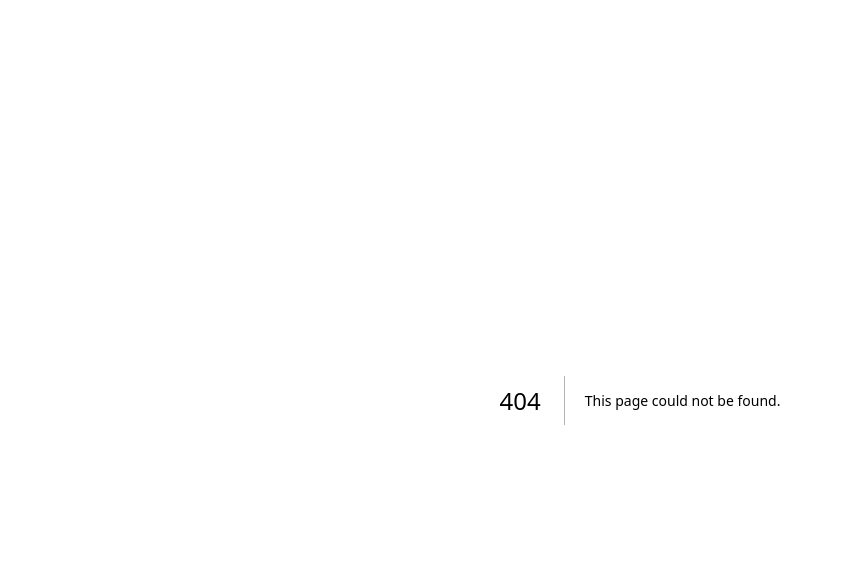
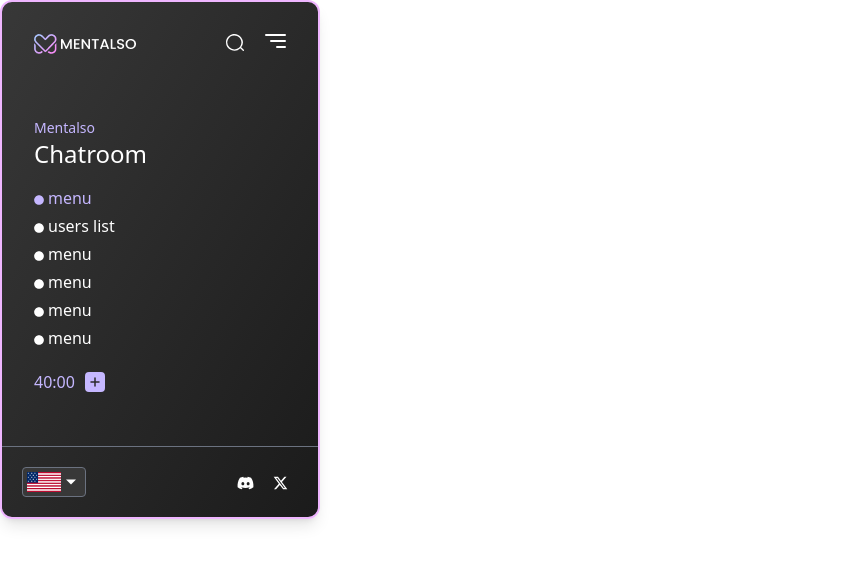
Before and after one commit to zahra-hsb/chatroom, a Next.js app: page /component/Sidebar in a window 1280 px wide. Before the commit this address had no page. Shown: the top 564 px of the page, without its empty margins (0-843 px from the left). Built offline with nearby package versions, Linux system fonts and the light colour scheme.

Commit message:
sidebar component created

```diff
--- /dev/null
+++ b/pages/component/Sidebar/index.jsx
@@ -0,0 +1,98 @@
+import Image from "next/image"
+import Link from "next/link"
+import { FaCircle } from "react-icons/fa"
+import { IoMdArrowDropdown } from "react-icons/io"
+import Logo from "@/public/logo/Logo1.png"
+import flag from "@/public/img/flag-Stars-and-Stripes-May-1-1795.webp"
+
+const Sidebar = () => {
+
+    const menu = [
+        { title: 'menu', url: '#', isActive: true },
+        { title: 'users list', url: '#', isActive: false },
+        { title: 'menu', url: '#', isActive: false },
+        { title: 'menu', url: '#', isActive: false },
+        { title: 'menu', url: '#', isActive: false },
+        { title: 'menu', url: '#', isActive: false },
+      ]
+    return (
+        <>
+            <div className="lg:w-1/4 shadow-lg sm:w-1/2 border-2 border-[#efb6ff] rounded-xl h-full bg-gradient-to-br from-[#383838] to-[#1b1b1b] flex flex-col justify-between">
+                <div className="w-full flex justify-between p-8">
+                    <Image src={Logo} alt="logo" />
+                    <div className="flex gap-5">
+
+                        {/* search */}
+                        <svg width="20" className="cursor-pointer" height="17" viewBox="0 0 18 17" fill="none" xmlns="http://www.w3.org/2000/svg">
+                            <path fill-rule="evenodd" clip-rule="evenodd" d="M5.167 16.04A8.328 8.328 0 0 1 0 8.373C-.02 4.758 2.315 1.543 5.778.416 9.24-.712 13.04.506 15.183 3.43a8.276 8.276 0 0 1-.008 9.808l2.625 2.604a.674.674 0 0 1 0 .959.687.687 0 0 1-.966 0l-2.543-2.523a8.443 8.443 0 0 1-9.124 1.76zm5.924-1.21a6.981 6.981 0 0 0 4.34-6.457h-.037c-.005-3.834-3.126-6.947-6.99-6.972a7.037 7.037 0 0 0-6.509 4.305A6.942 6.942 0 0 0 3.42 13.32a7.076 7.076 0 0 0 7.672 1.512z" fill="#fff" />
+                        </svg>
+                        {/* menu */}
+                        <svg width="21" className="cursor-pointer" height="14" viewBox="0 0 21 14" fill="none" xmlns="http://www.w3.org/2000/svg">
+                            <rect width="21" height="2" rx="1" fill="#fff" />
+                            <rect x="5" y="6" width="16" height="2" rx="1" fill="#fff" />
+                            <rect x="11" y="12" width="10" height="2" rx="1" fill="#fff" />
+                        </svg>
+                    </div>
+
+
+
+
+                </div>
+                <div className="text-white p-8">
+                    <h3 className="text-sm text-[#C5B7FF]">Mentalso</h3>
+                    <h3 className="text-2xl mb-5">Chatroom</h3>
+                    <ul className="flex flex-col gap-2">
+                        {menu.map((item, index) => (
+                            <>
+                                <li key={index} className={`${item.isActive && 'text-[#C5B7FF] '} hover:text-[#C5B7FF] flex items-center justify-start gap-1`}>
+                                    <div className="flex flex-col items-center gap-[1px]">
+                                        <FaCircle size={10} />
+                                        {/* <FaCircle size={4} />
+                      <FaCircle size={4} />
+                      <FaCircle size={4} />
+                      <FaCircle size={4} /> */}
+                                    </div>
+                                    <Link className="-mt-1 font-thin" href={item.url}>{item.title}</Link>
+                                </li>
+                            </>
+                        ))}
+                    </ul>
+                    <div className="flex gap-2 my-5">
+                        <p className="text-[#C5B7FF]">40:00</p>
+                        <Link href={'#'}>
+                            {/* plus */}
+                            <svg width="24" height="24" viewBox="0 0 24 24" fill="none" xmlns="http://www.w3.org/2000/svg">
+                                <path fill-rule="evenodd" clip-rule="evenodd" d="M6 2h12a4 4 0 0 1 4 4v12a4 4 0 0 1-4 4H6a4 4 0 0 1-4-4V6a4 4 0 0 1 4-4zm6.75 10.75H16a.75.75 0 0 0 0-1.5h-3.25V8a.75.75 0 0 0-1.5 0v3.25H8a.75.75 0 0 0 0 1.5h3.25V16a.75.75 0 0 0 1.5 0v-3.25z" fill="#C5B7FF" />
+                            </svg>
+                        </Link>
+                    </div>
+
+                </div>
+
+
+                <div className="p-5 flex w-full items-center justify-between border-t border-t-gray-500">
+                    <div className="flex bg-[#383838] p-1 rounded cursor-pointer border border-gray-500 active:bg-[#484848] hover:bg-[#414141]">
+                        <Image src={flag} alt="lang" width={34} />
+                        <IoMdArrowDropdown className="cursor-pointer" size={20} fill="white" />
+                    </div>
+                    <div className="flex">
+                        {/* discord */}
+                        <Link href={'#'}>
+                            <svg width="35" height="25" viewBox="0 0 30 22" fill="none" xmlns="http://www.w3.org/2000/svg">
+                                <path d="M19.852 6.912A11.294 11.294 0 0 0 17.002 6a.043.043 0 0 0-.046.022 8.43 8.43 0 0 0-.355.751 10.343 10.343 0 0 0-3.2 0 7.711 7.711 0 0 0-.36-.75.045.045 0 0 0-.046-.023c-1 .177-1.957.488-2.85.91a.041.041 0 0 0-.019.017c-1.815 2.796-2.312 5.522-2.068 8.215a.05.05 0 0 0 .018.033 11.48 11.48 0 0 0 3.496 1.822.045.045 0 0 0 .049-.017c.27-.379.51-.778.715-1.199a.046.046 0 0 0-.024-.063 7.548 7.548 0 0 1-1.092-.537.047.047 0 0 1-.005-.077c.074-.056.147-.115.217-.175a.043.043 0 0 1 .046-.006c2.29 1.078 4.771 1.078 7.035 0a.042.042 0 0 1 .046.006c.07.06.144.119.218.175.025.02.023.06-.004.077-.349.21-.712.388-1.093.536a.047.047 0 0 0-.024.064c.21.42.45.82.715 1.199.011.016.03.023.05.017a11.44 11.44 0 0 0 3.5-1.822.047.047 0 0 0 .019-.033c.292-3.113-.49-5.817-2.07-8.214a.036.036 0 0 0-.018-.017zm-7.174 6.591c-.69 0-1.258-.653-1.258-1.454 0-.802.557-1.455 1.258-1.455.707 0 1.27.659 1.258 1.455 0 .801-.557 1.454-1.258 1.454zm4.652 0c-.69 0-1.258-.653-1.258-1.454 0-.802.557-1.455 1.258-1.455.707 0 1.27.659 1.259 1.455 0 .801-.552 1.454-1.259 1.454z" fill="#fff" />
+                            </svg>
+                        </Link>
+                        {/* twitter */}
+                        <Link href={'#'}>
+                            <svg width="35" height="25" viewBox="0 0 30 22" fill="none" xmlns="http://www.w3.org/2000/svg">
+                                <path d="M18.45 6h1.84l-4.02 4.66L21 17h-3.703l-2.9-3.845L11.078 17H9.237l4.3-4.984L9 6h3.797l2.622 3.515L18.45 6zm-.645 9.883h1.02l-6.582-8.825h-1.094l6.656 8.825z" fill="#fff" />
+                            </svg>
+                        </Link>
+                    </div>
+                </div>
+            </div>
+        </>
+    )
+}
+
+export default Sidebar
--- a/pages/index.js
+++ b/pages/index.js
@@ -1,36 +1,18 @@
 import Image from "next/image";
-import Logo from "@/public/logo/Logo1.png"
-import flag from "@/public/img/flag-Stars-and-Stripes-May-1-1795.webp"
+
 import { IoMdArrowDropdown } from "react-icons/io";
+import Link from "next/link";
+import { FaCircle } from "react-icons/fa";
+import Sidebar from "./component/Sidebar";
 
 
 export default function Home() {
+
+
   return (
     <>
       <section className="bg-main bg-cover h-screen w-full p-14">
-        <div className="lg:w-1/3 sm:w-1/2 border-2 border-white rounded-xl p-5 h-full bg-gradient-to-br from-slate-700 to-black">
-          <div>
-            <Image src={Logo} alt="logo" />
-            {/* discord */}
-            <svg width="30" height="22" viewBox="0 0 30 22" fill="none" xmlns="http://www.w3.org/2000/svg">
-              <path d="M19.852 6.912A11.294 11.294 0 0 0 17.002 6a.043.043 0 0 0-.046.022 8.43 8.43 0 0 0-.355.751 10.343 10.343 0 0 0-3.2 0 7.711 7.711 0 0 0-.36-.75.045.045 0 0 0-.046-.023c-1 .177-1.957.488-2.85.91a.041.041 0 0 0-.019.017c-1.815 2.796-2.312 5.522-2.068 8.215a.05.05 0 0 0 .018.033 11.48 11.48 0 0 0 3.496 1.822.045.045 0 0 0 .049-.017c.27-.379.51-.778.715-1.199a.046.046 0 0 0-.024-.063 7.548 7.548 0 0 1-1.092-.537.047.047 0 0 1-.005-.077c.074-.056.147-.115.217-.175a.043.043 0 0 1 .046-.006c2.29 1.078 4.771 1.078 7.035 0a.042.042 0 0 1 .046.006c.07.06.144.119.218.175.025.02.023.06-.004.077-.349.21-.712.388-1.093.536a.047.047 0 0 0-.024.064c.21.42.45.82.715 1.199.011.016.03.023.05.017a11.44 11.44 0 0 0 3.5-1.822.047.047 0 0 0 .019-.033c.292-3.113-.49-5.817-2.07-8.214a.036.036 0 0 0-.018-.017zm-7.174 6.591c-.69 0-1.258-.653-1.258-1.454 0-.802.557-1.455 1.258-1.455.707 0 1.27.659 1.258 1.455 0 .801-.557 1.454-1.258 1.454zm4.652 0c-.69 0-1.258-.653-1.258-1.454 0-.802.557-1.455 1.258-1.455.707 0 1.27.659 1.259 1.455 0 .801-.552 1.454-1.259 1.454z" fill="#fff" />
-            </svg>
-            {/* twitter */}
-            <svg width="30" height="22" viewBox="0 0 30 22" fill="none" xmlns="http://www.w3.org/2000/svg">
-              <path d="M18.45 6h1.84l-4.02 4.66L21 17h-3.703l-2.9-3.845L11.078 17H9.237l4.3-4.984L9 6h3.797l2.622 3.515L18.45 6zm-.645 9.883h1.02l-6.582-8.825h-1.094l6.656 8.825z" fill="#fff" />
-            </svg>
-
-          </div>
-          <div>
-
-          </div>
-          <div>
-            <div>
-              <Image src={flag} alt="lang" width={35}/>
-              <IoMdArrowDropdown fill="white"/>
-            </div>
-          </div>
-        </div>
+        <Sidebar />
         <div></div>
       </section>
     </>
```
Also changed, not shown: public/logo/Logo3.png (added).
